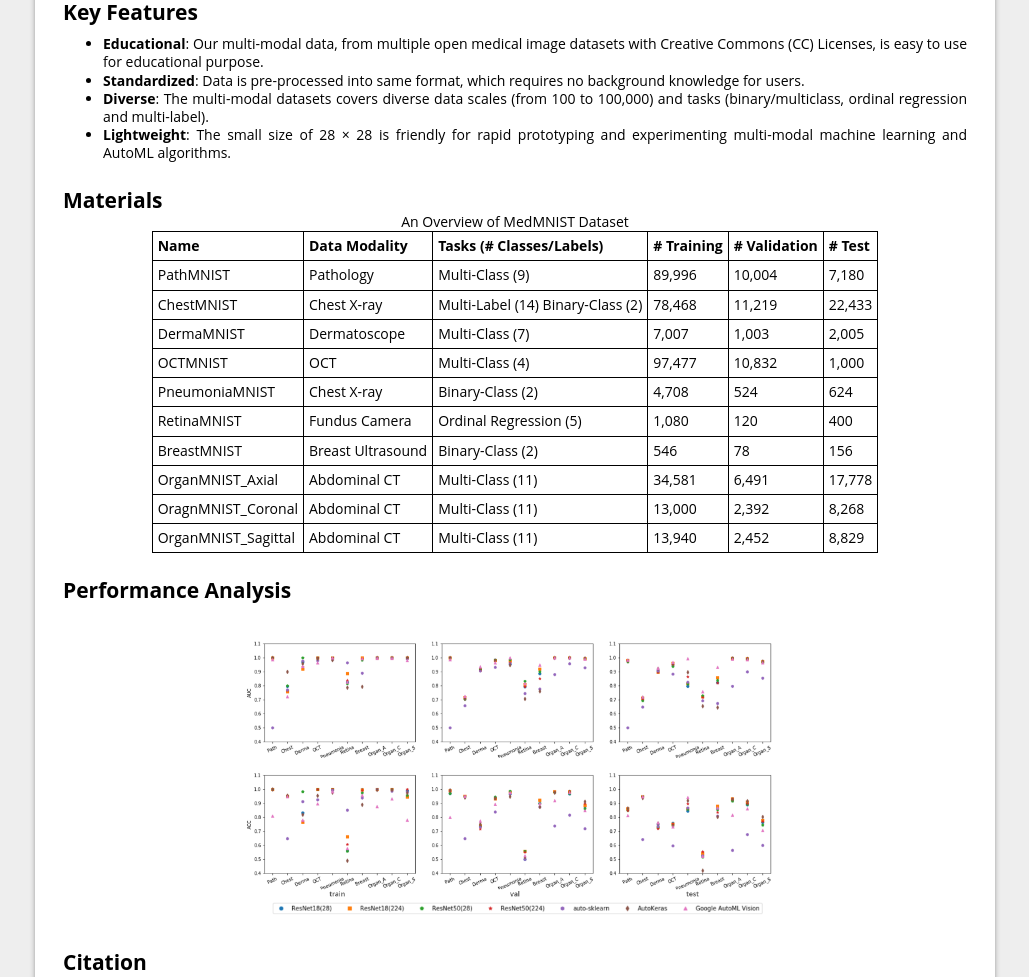
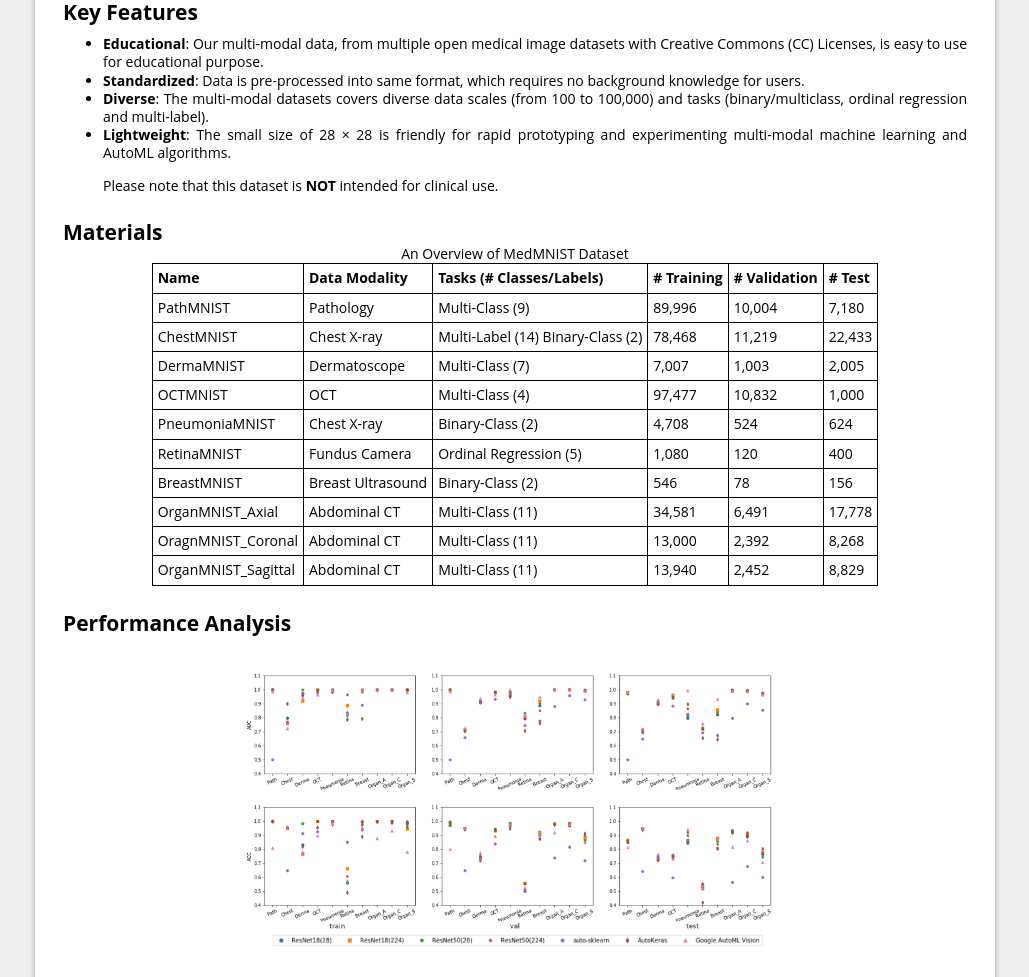
Before and after one commit to MedMNIST/medmnist.github.io, a plain HTML site: page index.html in a window 1280 px wide. Shown: the part 1028-2005 px from the top of the page, without its empty margins (125-1154 px from the left). Drawn offline with Linux system fonts and the light colour scheme.

Commit message:
added a sentence

```diff
--- a/index.html
+++ b/index.html
@@ -79,6 +79,9 @@
                         <b>Lightweight</b>: The small size of 28 × 28 is friendly for rapid prototyping and
                         experimenting multi-modal machine learning and AutoML algorithms.
                     </li>
+                    <p style="text-align:justify; text-justify:inter-ideograph">
+                        Please note that this dataset is <b>NOT</b> intended for clinical use.
+                    </p>
                 </ul>
             </div>
 
```
